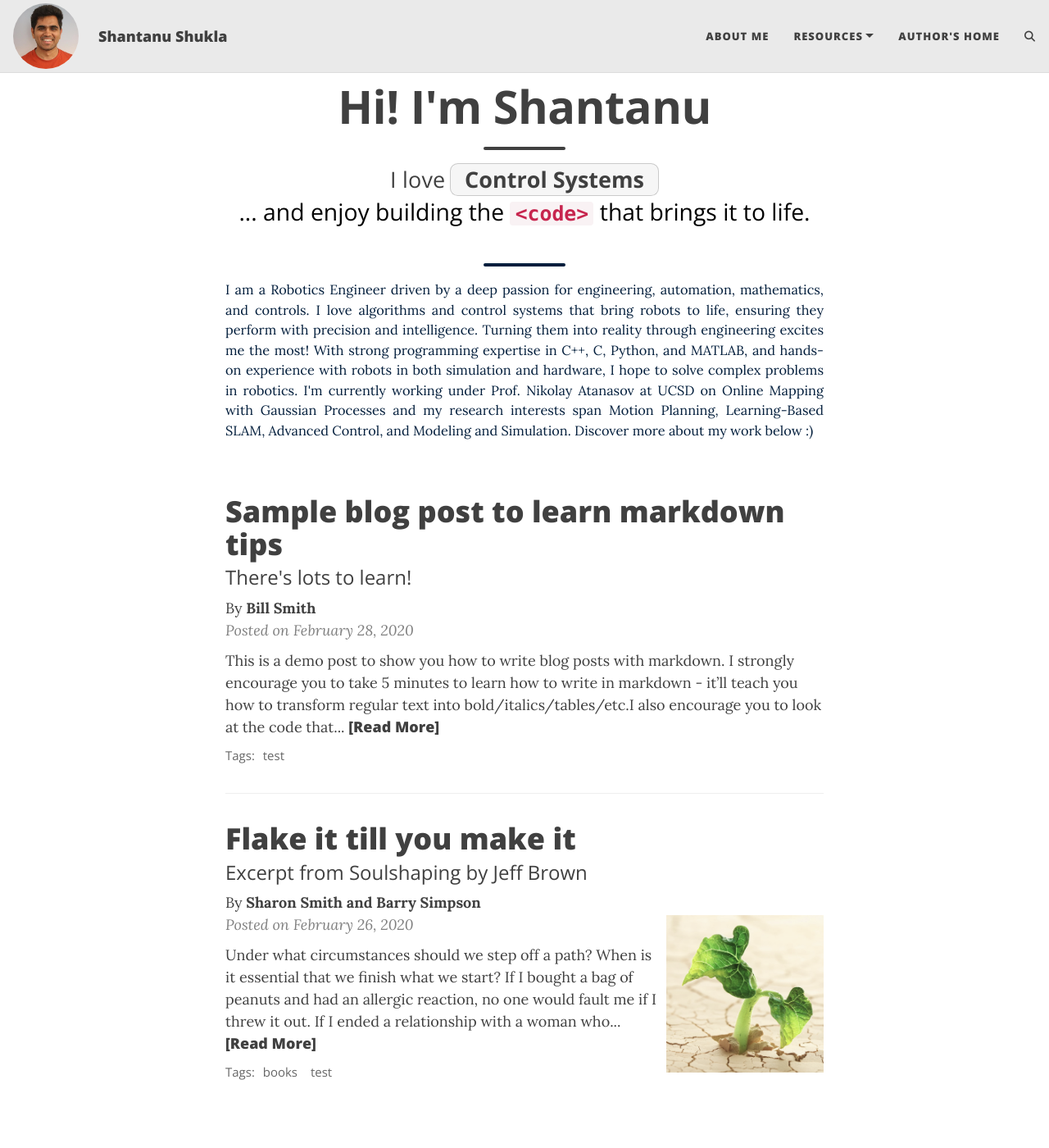
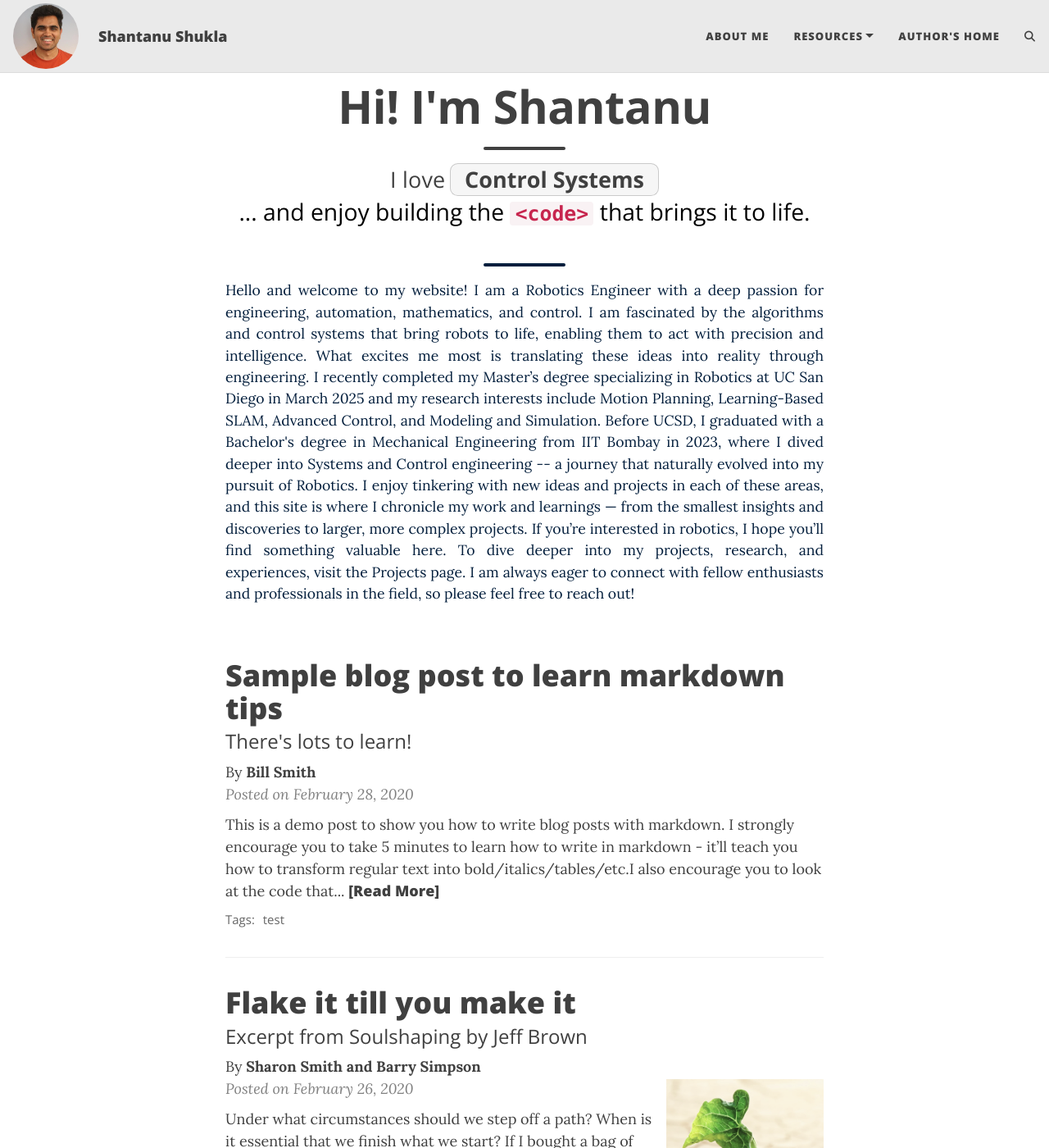
Before and after one commit to shantanusshukla/shantanusshukla.github.io, a Jekyll site: the page built from index.html, in a window 1280 px wide and 1400 px high. Shown: the whole window at 82% size. Built offline with Jekyll 4.4.1, drawn with Linux system fonts in a browser that asks for light colours; the list of posts is cut into pages by our own code; comment, search, counter and statistics services are not loaded.

Commit message:
Update about

```diff
--- a/_includes/about_intro.html
+++ b/_includes/about_intro.html
@@ -1,7 +1,10 @@
 <div class="about-intro">
     <hr class="small">
     <p>
-        I am a Robotics Engineer driven by a deep passion for engineering, automation, mathematics, and controls. I love algorithms and control systems that bring robots to life, ensuring they perform with precision and intelligence. Turning them into reality through engineering excites me the most! With strong programming expertise in C++, C, Python, and MATLAB, and hands-on experience with robots in both simulation and hardware, I hope to solve complex problems in robotics.
-        I'm currently working under Prof. Nikolay Atanasov at UCSD on Online Mapping with Gaussian Processes and my research interests span Motion Planning, Learning-Based SLAM, Advanced Control, and Modeling and Simulation. Discover more about my work below :)
+        Hello and welcome to my website! I am a Robotics Engineer with a deep passion for engineering, automation, mathematics, and control. I am fascinated by the algorithms and control systems that bring robots to life, enabling them to act with precision and intelligence. What excites me most is translating these ideas into reality through engineering.
+
+        I recently completed my Master’s degree specializing in Robotics at UC San Diego in March 2025 and my research interests include Motion Planning, Learning-Based SLAM, Advanced Control, and Modeling and Simulation. Before UCSD, I graduated with a Bachelor's degree in Mechanical Engineering from IIT Bombay in 2023, where I dived deeper into Systems and Control engineering -- a journey that naturally evolved into my pursuit of Robotics.
+
+        I enjoy tinkering with new ideas and projects in each of these areas, and this site is where I chronicle my work and learnings — from the smallest insights and discoveries to larger, more complex projects. If you’re interested in robotics, I hope you’ll find something valuable here. To dive deeper into my projects, research, and experiences, visit the Projects page. I am always eager to connect with fellow enthusiasts and professionals in the field, so please feel free to reach out!
     </p>
 </div>
--- a/assets/css/style.css
+++ b/assets/css/style.css
@@ -98,7 +98,7 @@
     margin: 2rem auto;       /* centered, with spacing below */
     text-align: left;          /* or center if you prefer */
     color: #041f3d;               /* body text tone */
-    font-size: 1.02rem;         /* bump size a bit */
+    font-size: 1.1rem;         /* bump size a bit */
     line-height: 1.4;     /* comfortable spacing between 2 lines */
     text-align: justify;  /* optional: justify text */
 }
```
